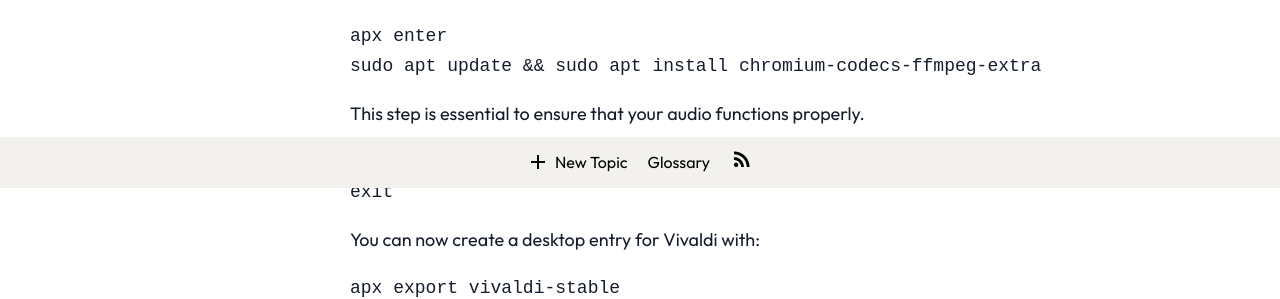
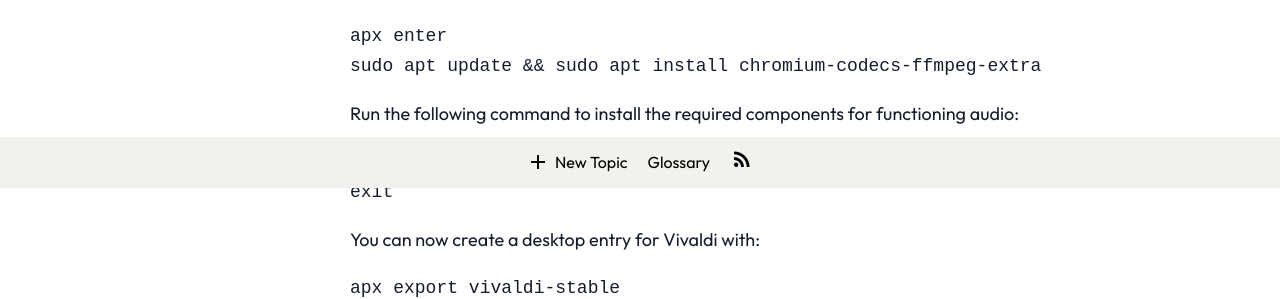
Before and after one commit to Vanilla-OS/handbook, a Jekyll site: the page built from _posts/2023-10-26-install-vivaldi.md, in a window 1280 px wide. Shown: the part 712-1011 px from the top of the page. Built offline with Jekyll 4.4.1, drawn with Linux system fonts in a browser that asks for light colours; nearby versions of some CDN libraries; a style sheet for code colours, icons or effects is not loaded.

Commit message:
Update _posts/2023-10-26-install-vivaldi.md
Co-authored-by: Bart Gravendeel <bgravendeel@proton.me>

````diff
--- a/_posts/2023-10-26-install-vivaldi.md
+++ b/_posts/2023-10-26-install-vivaldi.md
@@ -36,7 +36,7 @@
 sudo apt update && sudo apt install chromium-codecs-ffmpeg-extra
 ```
 
-This step is essential to ensure that your audio functions properly.
+Run the following command to install the required components for functioning audio:
 
 ```bash
 sudo apt install pipewire-audio-client-libraries pipewire-pulse wireplumber
````
